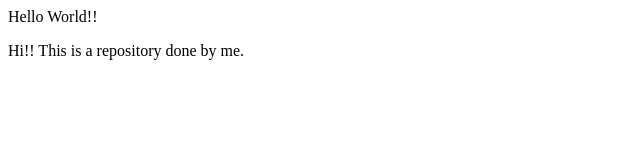
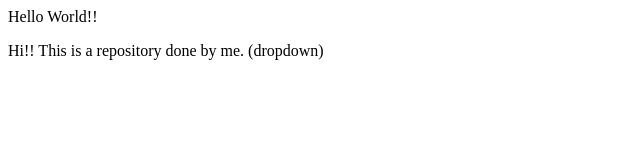
Before and after one commit to patolesejal31/abc, a plain HTML site: page index.html in a window 1280 px wide. Shown: the full height of the page, 0-640 px from the left. Drawn offline with Linux system fonts and the light colour scheme.

```diff
--- a/index.html
+++ b/index.html
@@ -1,2 +1,2 @@
 <p> Hello World!!</p>
-<p> Hi!! This is a repository done by me.</p>
+<p> Hi!! This is a repository done by me. (dropdown)</p>
```
